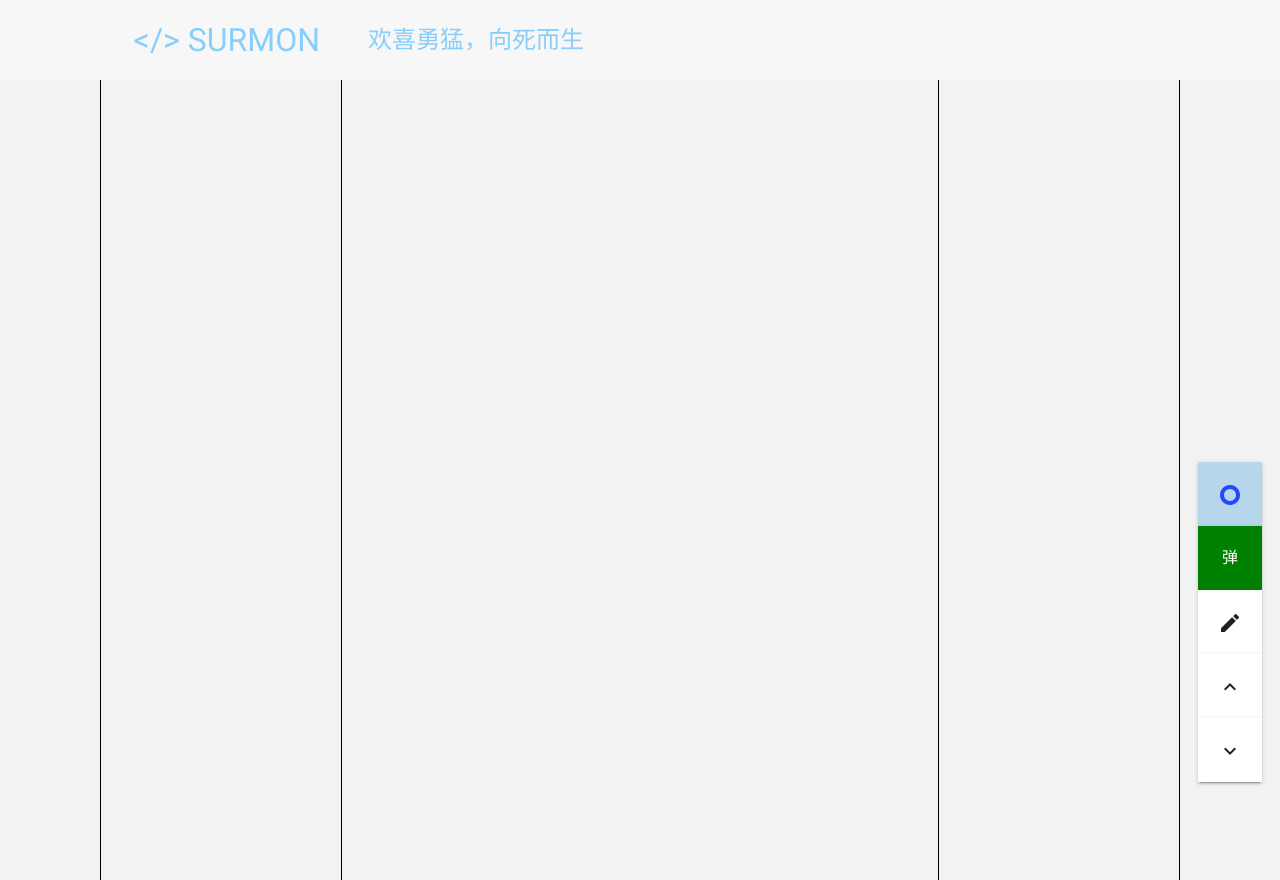
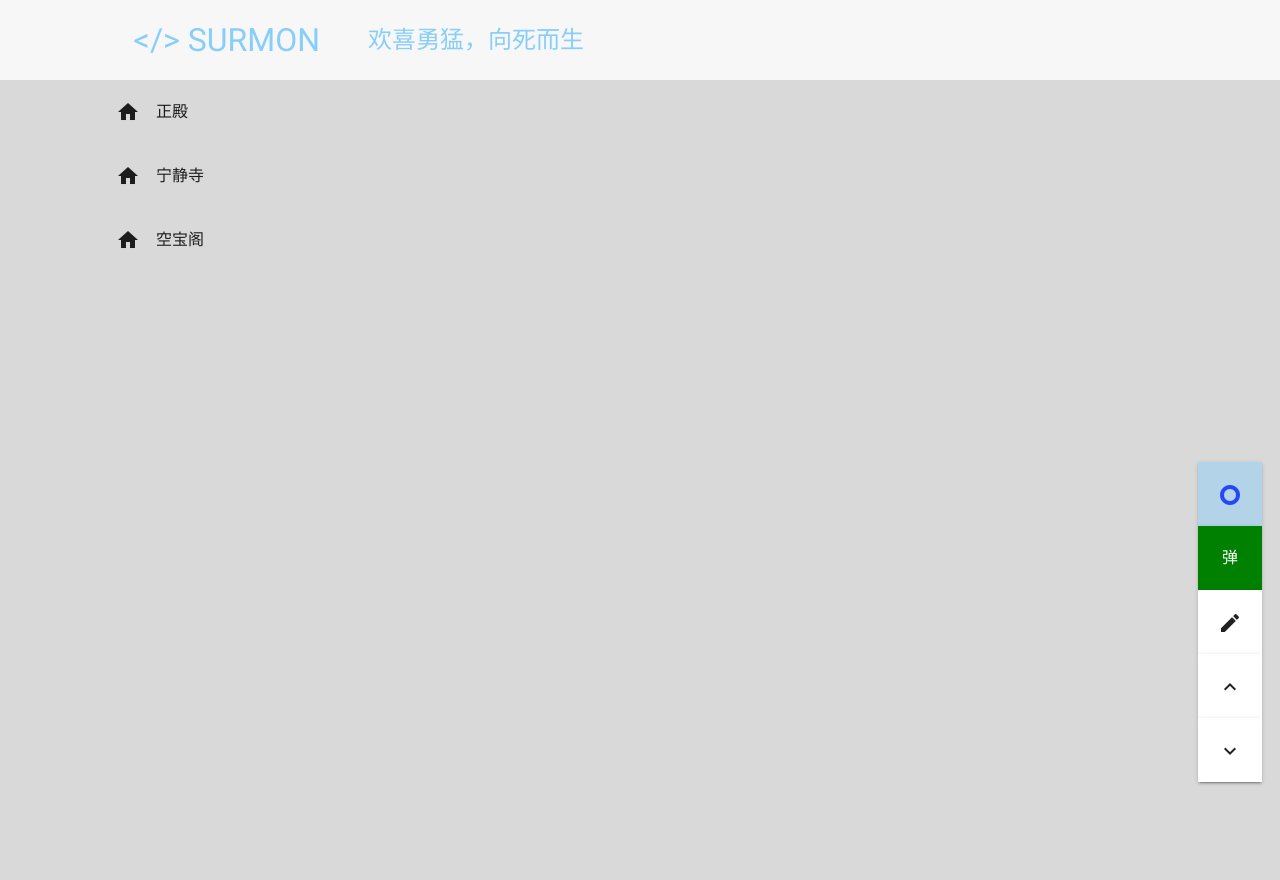
Before and after one commit to LoTwT/ng-blog, an Angular app in the folder packages/web/: page / in a window 1280 px wide. Built offline with nearby package versions, Linux system fonts and the light colour scheme.

Commit message:
feat(web): sidebar

```diff
--- a/packages/web/src/app/app.component.html
+++ b/packages/web/src/app/app.component.html
@@ -1,7 +1,7 @@
 <app-navbar></app-navbar>
 
 <div class="content">
-  <div class="left"></div>
+  <app-sidebar class="left"></app-sidebar>
   <div class="content-body">
     <router-outlet></router-outlet>
   </div>
--- a/packages/web/src/app/app.component.less
+++ b/packages/web/src/app/app.component.less
@@ -1,15 +1,13 @@
 .content {
   height: 100%;
-  background: rgba(0, 0, 0, 0.05);
+  background: rgba(0, 0, 0, 0.15);
   display: flex;
-  padding: 0 100px;
+  padding: 0 140px 0 100px;
 
   .left,
   .right {
     width: 240px;
     min-width: 240px;
-    border-left: solid 1px black;
-    border-right: solid 1px black;
   }
 
   .content-body {
--- a/packages/web/src/app/app.component.ts
+++ b/packages/web/src/app/app.component.ts
@@ -6,5 +6,5 @@ import { Component } from "@angular/core"
   styleUrls: ["./app.component.less"],
 })
 export class AppComponent {
-  title = "web"
+  onMenuClick = () => {}
 }
--- /dev/null
+++ b/packages/web/src/app/sidebar/sidebar.component.html
@@ -0,0 +1,22 @@
+<mat-button-toggle-group class="button-group">
+  <mat-button-toggle value="home">
+    <div class="button-content">
+      <mat-icon class="content-icon">home</mat-icon>
+      <span class="content-text">正殿</span>
+    </div>
+  </mat-button-toggle>
+
+  <mat-button-toggle value="njs">
+    <div class="button-content">
+      <mat-icon class="content-icon">home</mat-icon>
+      <span class="content-text">宁静寺</span>
+    </div>
+  </mat-button-toggle>
+
+  <mat-button-toggle value="kbg">
+    <div class="button-content">
+      <mat-icon class="content-icon">home</mat-icon>
+      <span class="content-text">空宝阁</span>
+    </div>
+  </mat-button-toggle>
+</mat-button-toggle-group>
--- /dev/null
+++ b/packages/web/src/app/sidebar/sidebar.component.less
@@ -0,0 +1,36 @@
+.button-group {
+  display: flex;
+  flex-direction: column;
+  border: none;
+}
+
+::ng-deep .mat-button-toggle-label-content {
+  width: 100%;
+  padding: 0 !important;
+}
+
+mat-button-toggle {
+  border-left: none !important;
+  margin: 8px 0;
+}
+
+.mat-button-toggle-appearance-standard {
+  background: transparent;
+}
+
+.mat-button-toggle-checked {
+  color: rgb(47, 129, 244);
+  background: white;
+}
+
+.button-content {
+  padding: 0 16px;
+  display: flex;
+  justify-content: flex-start;
+  align-items: center;
+  font-size: 16px;
+
+  .content-icon {
+    margin-right: 16px;
+  }
+}
--- /dev/null
+++ b/packages/web/src/app/sidebar/sidebar.component.ts
@@ -0,0 +1,12 @@
+import { Component, OnInit } from "@angular/core"
+
+@Component({
+  selector: "app-sidebar",
+  templateUrl: "./sidebar.component.html",
+  styleUrls: ["./sidebar.component.less"],
+})
+export class SidebarComponent implements OnInit {
+  constructor() {}
+
+  ngOnInit(): void {}
+}
```
Also changed, not shown: packages/web/src/app/app.module.ts (+9 -1 lines), 1 other file (tests, documents, lock files or other folders).
